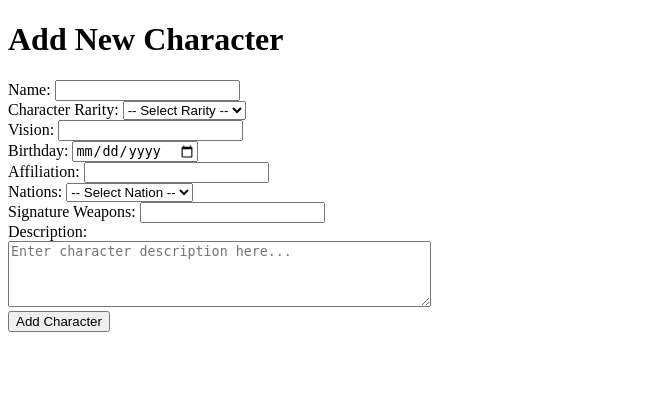
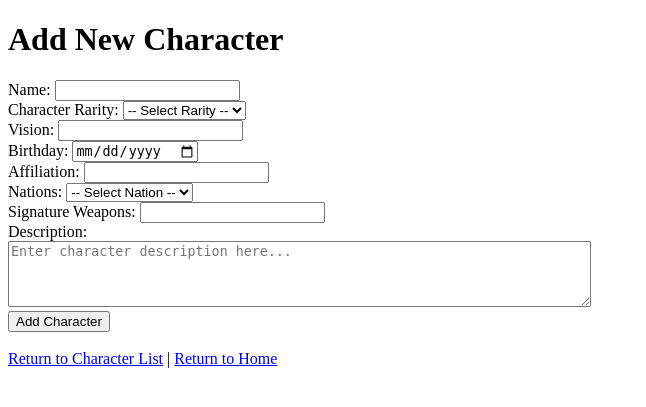
Before and after one commit to notgreatpro/Web-Dev-2-Project, a PHP site: page / in a window 1280 px wide. Shown: the top 407 px of the page, without its empty margins (0-646 px from the left). Run offline with PHP 8.4, Linux system fonts and the light colour scheme; the visitor is signed in with stand-in values (Sample User, id 1).

Commit message:
added changes to 4 files

```diff
--- a/character_list_public.php
+++ b/character_list_public.php
@@ -41,10 +41,10 @@ function sort_link($column, $label, $current_sort, $current_order, $nextorder) {
 <html lang="en">
 <head>
     <meta charset="UTF-8">
-    <title>Character List (Public)</title>
+    <title>Genshin Character List (Public)</title>
 </head>
 <body>
-    <h1>Character List (Public)</h1>
+    <h1>Genshin Character List (Public)</h1>
     <table border="1" cellpadding="5">
         <tr>
             <th><?php echo sort_link('name', 'Name', $sort, $order, $nextorder); ?></th>
--- a/characters_list.php
+++ b/characters_list.php
@@ -11,10 +11,10 @@ $result = $conn->query("SELECT * FROM characters");
 <html lang="en">
 <head>
     <meta charset="UTF-8">
-    <title>Character List (Admin)</title>
+    <title>Genshin Character List (Admin)</title>
 </head>
 <body>
-    <h1>Character List (Admin)</h1>
+    <h1>Genshin Character List (Admin)</h1>
     <table border="1" cellpadding="5">
         <tr>
             <th>Name</th>
--- a/home.php
+++ b/home.php
@@ -9,7 +9,7 @@ $isLoggedIn = isset($_SESSION['loggedin']) && $_SESSION['loggedin'] === true;
     <title>Genshin Character Info - Home</title>
 </head>
 <body>
-    <h1>Welcome to Genshin Impact Character Info Database</h1>
+    <h1>Welcome to Genshin Impact Character Information</h1>
     <p>
         <?php if ($isLoggedIn): ?>
             <a href="index.php">Add New Character</a> |
@@ -21,6 +21,6 @@ $isLoggedIn = isset($_SESSION['loggedin']) && $_SESSION['loggedin'] === true;
         <?php endif; ?>
     </p>
     <hr>
-    <p>This is your homepage. Use the links above to manage your Genshin Impact character database.</p>
+    <p>Home of Genshin Impact Character Information provided by Teyvat Archives.</p>
 </body>
 </html>
--- a/index.php
+++ b/index.php
@@ -1,14 +1,33 @@
 <?php
 session_start();
-
-// Simple login check (replace with your real login system)
 if (!isset($_SESSION['loggedin']) || $_SESSION['loggedin'] !== true) {
-    // Redirect to login page if not logged in
     header("Location: login.php");
     exit;
 }
+
+$conn = new mysqli("localhost", "root", "", "genshin_character_info_database");
+
+if ($_SERVER['REQUEST_METHOD'] === 'POST') {
+    // Collect and sanitize data from $_POST here
+    $name = $_POST['name'];
+    $rarity = $_POST['character_rarity'];
+    $vision = $_POST['vision'];
+    $birthday = $_POST['birthday'];
+    $affiliation = $_POST['affiliation'];
+    $nations = $_POST['nations'];
+    $signature_weapons = $_POST['signature_weapons'];
+    $description = $_POST['description'];
+
+    $stmt = $conn->prepare("INSERT INTO characters (name, `character rarity`, vision, birthday, affiliation, nations, `signature weapons`, description) VALUES (?, ?, ?, ?, ?, ?, ?, ?)");
+    $stmt->bind_param("ssssssss", $name, $rarity, $vision, $birthday, $affiliation, $nations, $signature_weapons, $description);
+    $stmt->execute();
+    $stmt->close();
+
+    // Redirect to character list (admin)
+    header("Location: characters_list.php");
+    exit;
+}
 ?>
-
 <!DOCTYPE html>
 <html lang="en">
 <head>
@@ -17,19 +36,18 @@ if (!isset($_SESSION['loggedin']) || $_SESSION['loggedin'] !== true) {
 </head>
 <body>
     <h1>Add New Character</h1>
-    <form action="save_character.php" method="post">
-        <label>Name: <input type="text" name="name" required></label><br>
-        <label>Character Rarity:
+    <form method="post">
+        Name: <input type="text" name="name" required><br>
+        Character Rarity:
         <select name="character_rarity" required>
             <option value="">-- Select Rarity --</option>
-                <option value="4">4 Stars</option>
-                <option value="5">5 Stars</option>
-            </select>
-        </label><br>
-        <label>Vision: <input type="text" name="vision" required></label><br>
-        <label>Birthday: <input type="date" name="birthday"></label><br>
-        <label>Affiliation: <input type="text" name="affiliation"></label><br>
-        <label>Nations:
+            <option value="4">4</option>
+            <option value="5">5</option>
+        </select><br>
+        Vision: <input type="text" name="vision" required><br>
+        Birthday: <input type="date" name="birthday"><br>
+        Affiliation: <input type="text" name="affiliation"><br>
+        Nations:
         <select name="nations" required>
             <option value="">-- Select Nation --</option>
             <option value="Mondstadt">Mondstadt</option>
@@ -38,13 +56,15 @@ if (!isset($_SESSION['loggedin']) || $_SESSION['loggedin'] !== true) {
             <option value="Sumeru">Sumeru</option>
             <option value="Fontaine">Fontaine</option>
             <option value="Natlan">Natlan</option>
-            </select>
-        </label><br>
-        <label>Signature Weapons: <input type="text" name="signature_weapons"></label><br>
-        <label>Description:<br>
-            <textarea name="description" rows="4" cols="50" placeholder="Enter character description here..."></textarea>
-        </label><br>
-        <button type="submit">Add Character</button>
+            <option value="Snezhnaya">Snezhnaya</option>
+        </select><br>
+        Signature Weapons: <input type="text" name="signature_weapons"><br>
+        Description:<br>
+        <textarea name="description" rows="4" cols="70" placeholder="Enter character description here..."></textarea><br>
+        <input type="submit" value="Add Character">
     </form>
+    <br>
+    <a href="characters_list.php">Return to Character List</a> |
+    <a href="home.php">Return to Home</a>
 </body>
 </html>
```
Lines whose indentation alone changed are shown as unchanged.
